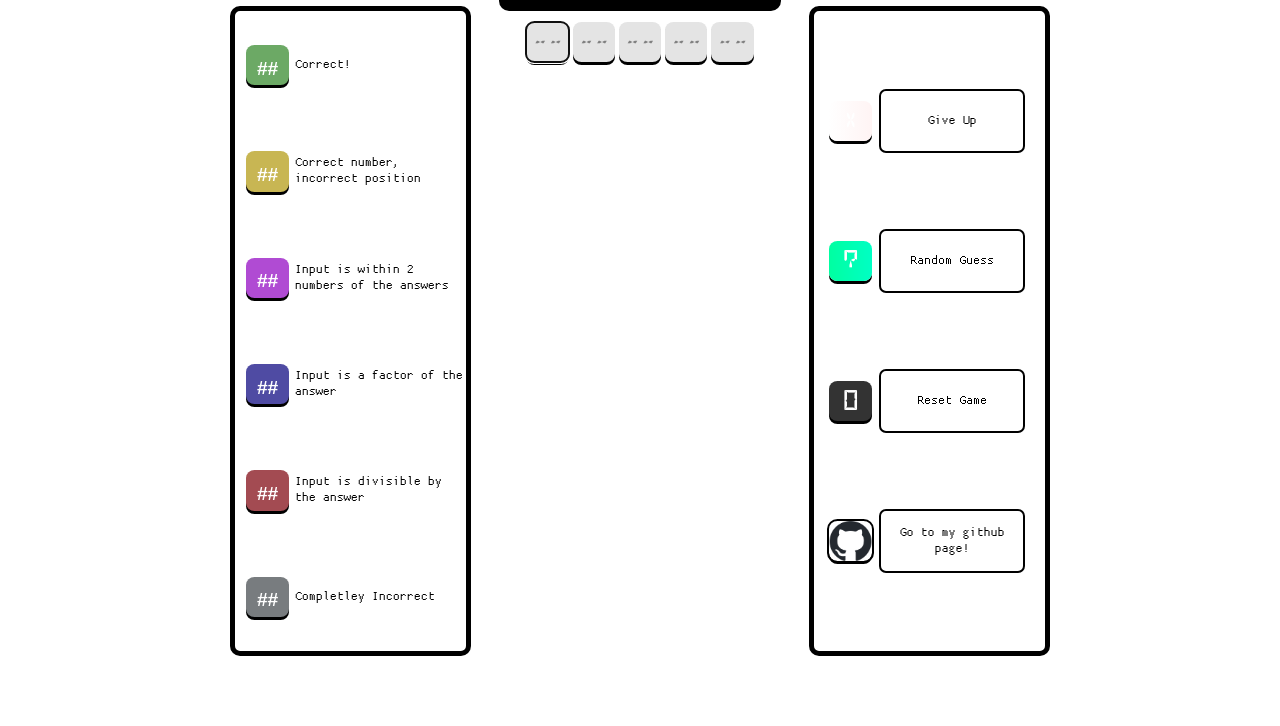
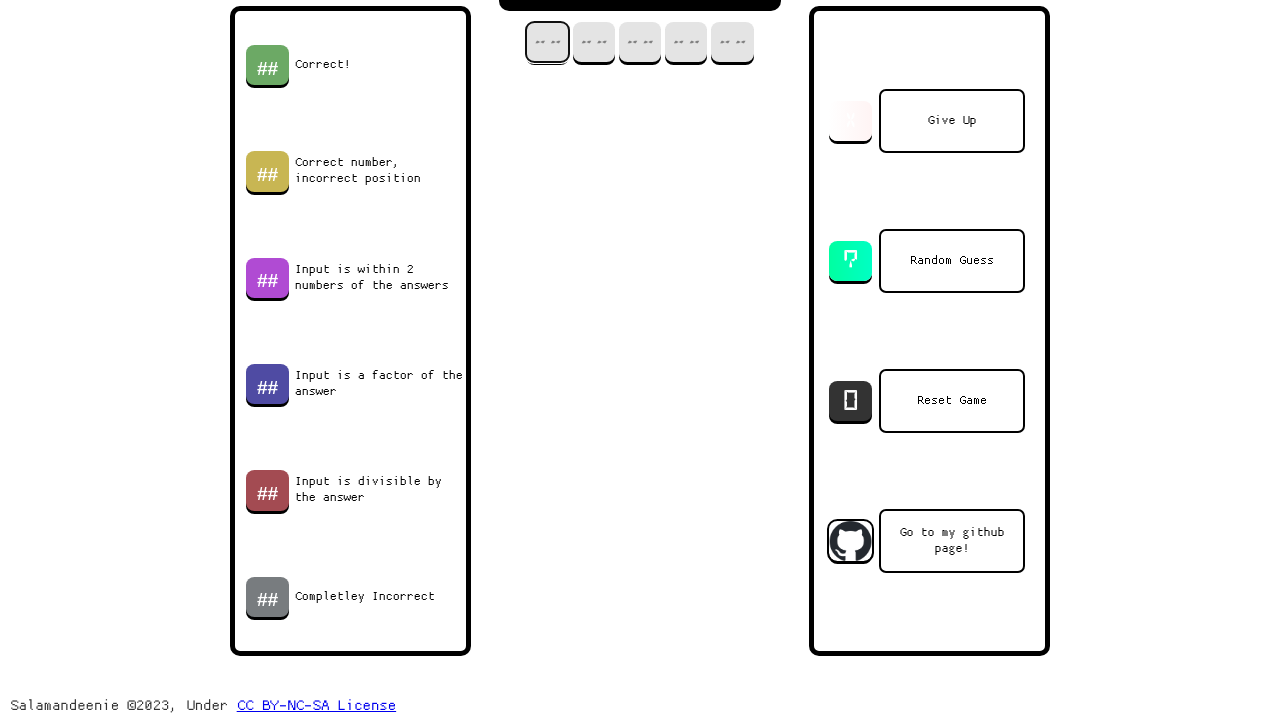
Before and after one commit to Salamandeenie/Numberdle, a plain HTML site: page Project Numberpad/Index.html in a window 1280 px wide. Shown: the part 74-800 px from the top of the page. Drawn offline with nearby package versions, Linux system fonts and the light colour scheme.

Commit message:
Added copyright thingy

```diff
--- a/Project Numberpad/Index.html
+++ b/Project Numberpad/Index.html
@@ -67,8 +67,11 @@
 </tr>
   </table>
 </div>
+  <div id="segmentedInputsContainer"></div>
+  <div style="position: fixed; bottom: 10px; left: 10px; font-size: 1.2em; color: #333;">
+    Salamandeenie &copy;2023, Under <a href="https://creativecommons.org/licenses/by-nc-sa/4.0/" target="_blank">CC BY-NC-SA License</a>
+  </div>
 
-  <div id="segmentedInputsContainer"></div>
 </body>
 <script src="../Project Numberpad/JS/gs-variable.js"></script>
 <script src="../Project Numberpad/JS/gs-function.js"></script>
```
